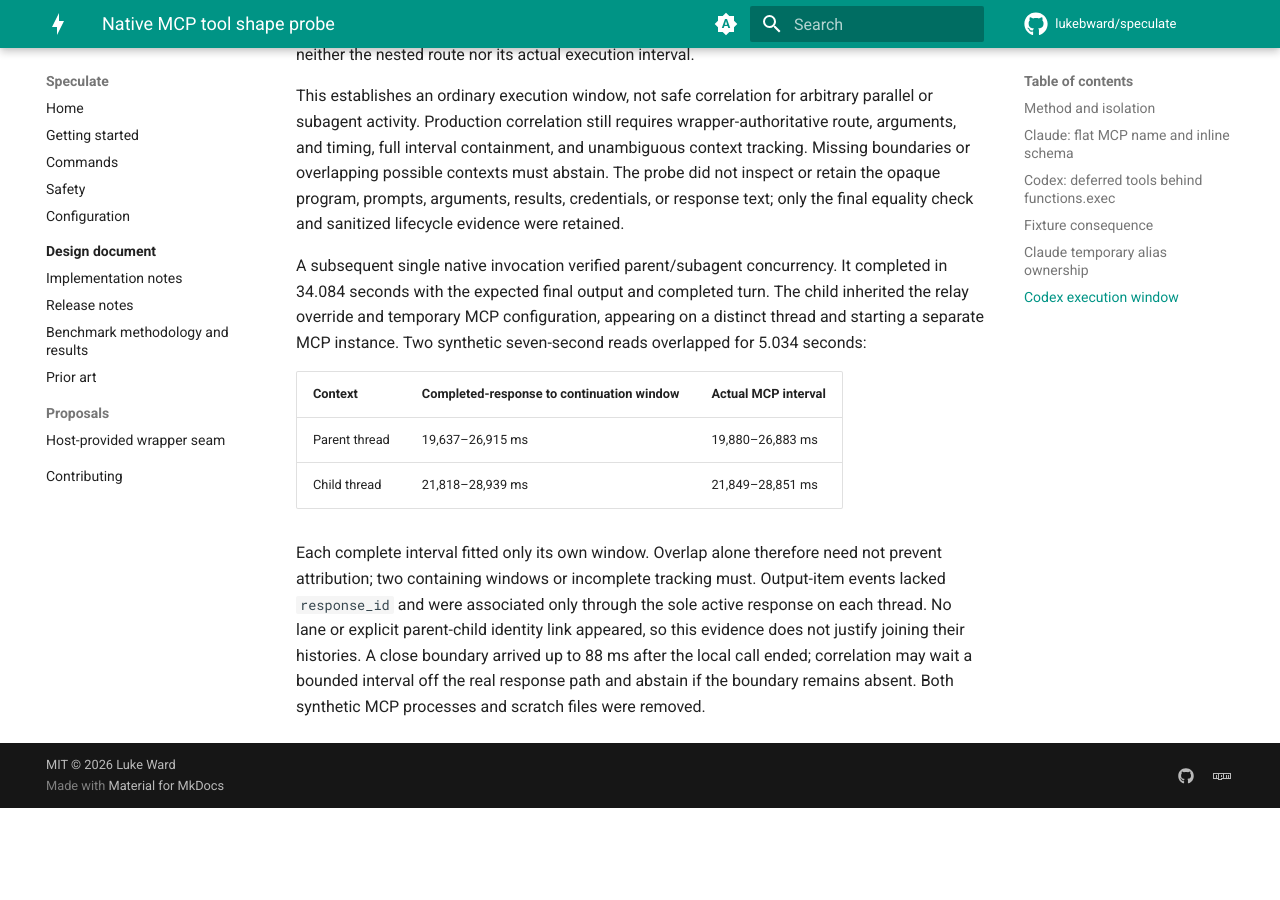
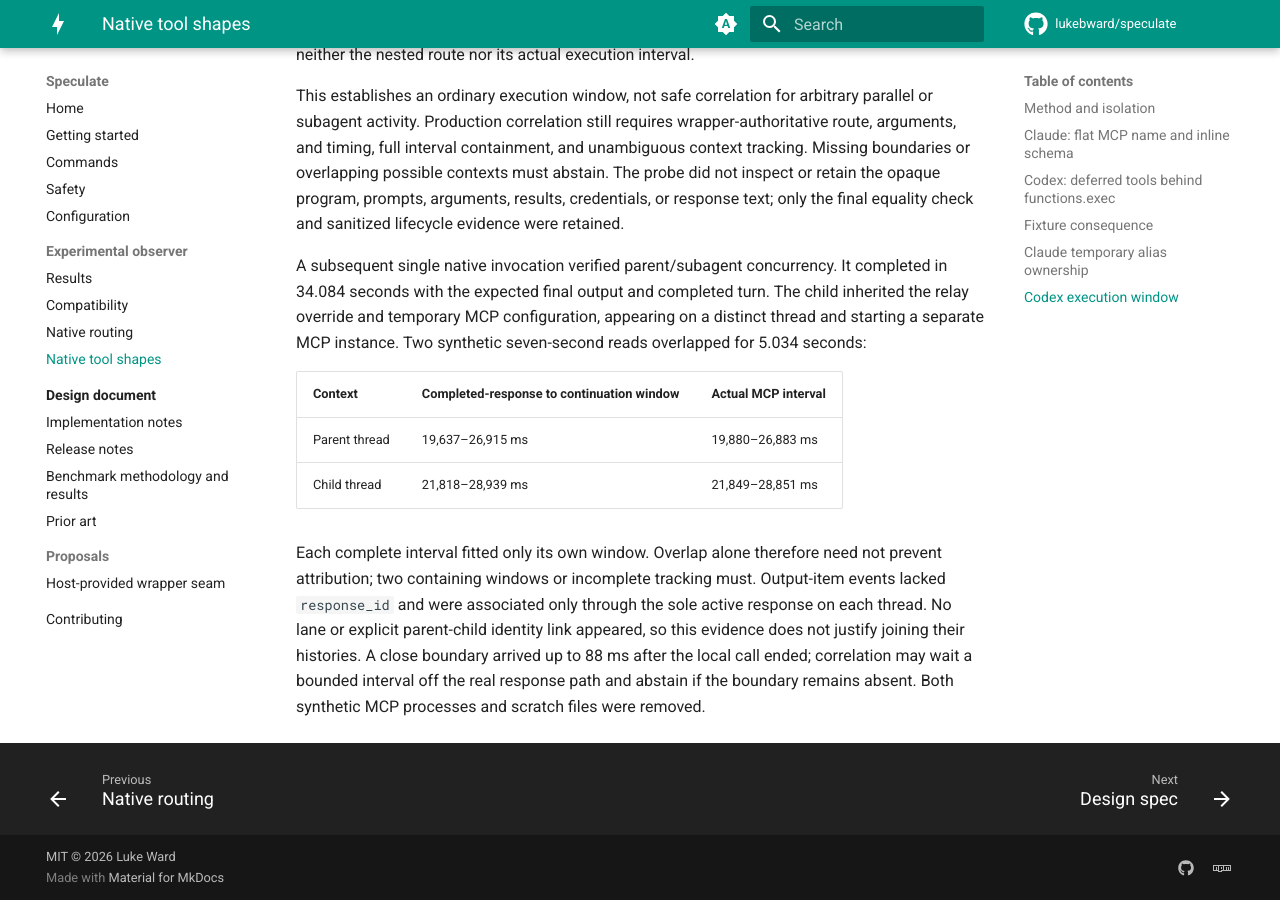
Before and after one commit to lukebward/speculate, an MkDocs documentation site: the page built from docs/observer-native-tool-shapes.md, in a window 1280 px wide and 900 px high, scrolled down 4828 px. Built offline with MkDocs 1.6.1 and Material for MkDocs 9.7.7, drawn with Linux system fonts in a browser that asks for light colours; comment, search, counter and statistics services are not loaded; before the commit the page ends 5636 px from its top, so only the background shows below that.

Commit message:
Isolate permission fixtures and validate observer docs

```diff
--- a/docs/observer-native-tool-shapes.md
+++ b/docs/observer-native-tool-shapes.md
@@ -1,6 +1,6 @@
 # Native MCP tool shape probe
 
-Tested 2026-09-14 with Claude Code 2.1.268 and Codex CLI 0.154.0. The sanitized machine-readable capture is [`native-tool-shapes.json`](../test/fixtures/observer/native-tool-shapes.json).
+Tested 2026-09-14 with Claude Code 2.1.268 and Codex CLI 0.154.0. The sanitized machine-readable capture is [`native-tool-shapes.json`](https://github.com/lukebward/speculate/blob/main/test/fixtures/observer/native-tool-shapes.json).
 
 ## Method and isolation
 
--- a/mkdocs.yml
+++ b/mkdocs.yml
@@ -58,6 +58,11 @@ nav:
   - Commands: commands.md
   - Safety: safety.md
   - Configuration: configuration.md
+  - Experimental observer:
+      - Results: observer-results.md
+      - Compatibility: observer-compatibility.md
+      - Native routing: observer-native-routing.md
+      - Native tool shapes: observer-native-tool-shapes.md
   - Design document:
       - Design spec: design/index.md
       - Implementation notes: design/implementation-notes.md
@@ -67,6 +72,9 @@ nav:
   - Proposals:
       - Host-provided wrapper seam: upstream/mcp-wrapper-seam.md
   - Contributing: https://github.com/lukebward/speculate/blob/main/CONTRIBUTING.md
+
+not_in_nav: |
+  superpowers/
 
 markdown_extensions:
   - abbr
```
Also changed, not shown: 1 other file.
